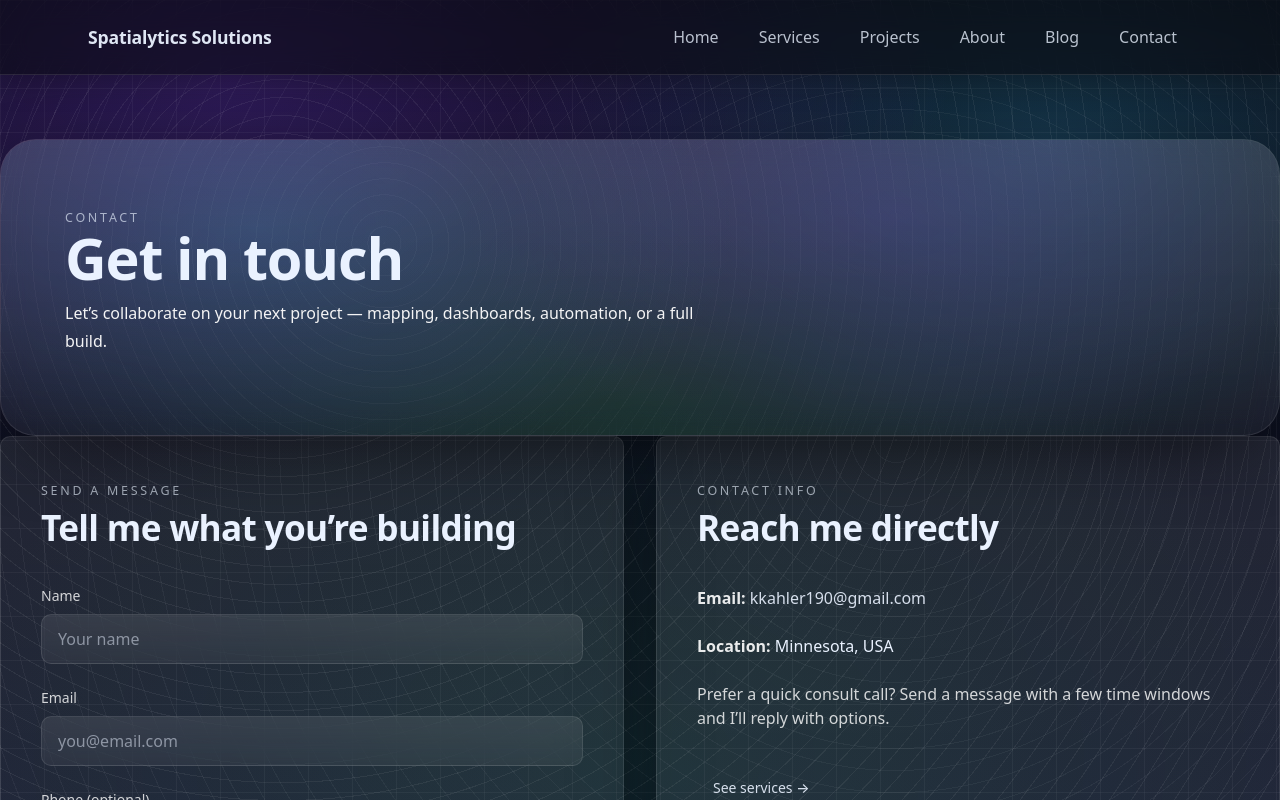
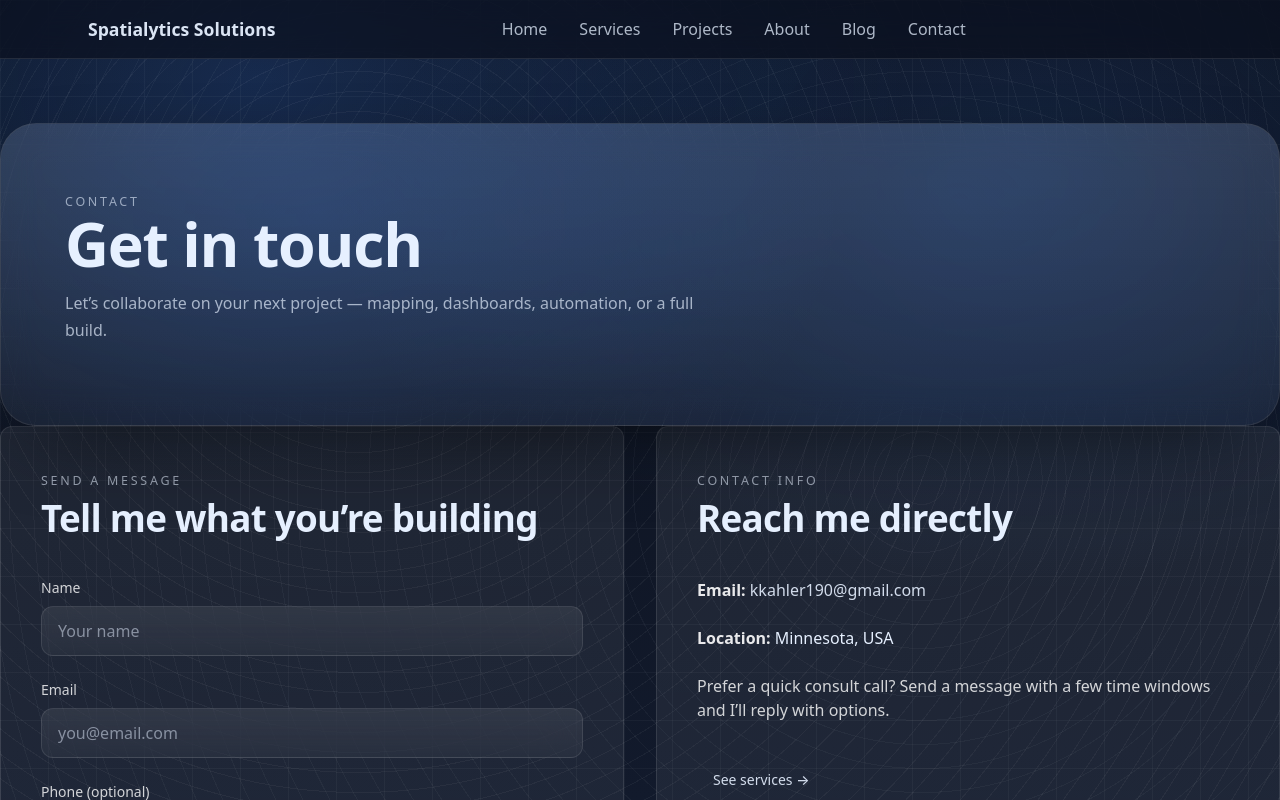
Before and after one commit to KristineMK72/spatialytics-next, a Next.js app: page /contact in a window 1280 px wide. Shown: the top 800 px of the page. Built offline with nearby package versions, Linux system fonts and the light colour scheme.

Commit message:
Update globals.css

```diff
--- a/src/app/globals.css
+++ b/src/app/globals.css
@@ -1,119 +1,105 @@
 /* ==========================================================
-   Spatialytics — Modern Dark Theme (Tailwind v4 compatible)
-   Background: topo/grid + blue/violet glow
-   UI: glass cards, sticky nav, hero overlay
+   Spatialytics — Advocacy Through Spatial Intelligence
+   Modern Dark Theme · Spatial · Blue-led · Institutional
 ========================================================== */
 
 @import "tailwindcss";
-
 @import "tw-animate-css";
-
 @custom-variant dark (&:is(.dark *));
 
-/* ---- Theme tokens (CSS variables) ---- */
+/* ==========================================================
+   THEME TOKENS
+========================================================== */
+
 :root {
-  --bg0: #0a0b12;
-  --bg1: #10152a;
-  --ink: #eaf2ff;
-  --muted: oklch(0.967 0.001 286.375);
+  /* Core palette */
+  --bg0: #0c111c;
+  --bg1: #121a2c;
+  --ink: #e6f0ff;
+  --muted: rgba(230, 240, 255, 0.68);
 
-  --glass: rgba(255, 255, 255, 0.08);
-  --glass-2: rgba(255, 255, 255, 0.06);
-  --stroke: rgba(255, 255, 255, 0.14);
-  --stroke-2: rgba(255, 255, 255, 0.10);
+  /* Brand blue */
+  --brand-blue: #3b82f6;
+  --brand-blue-soft: rgba(59, 130, 246, 0.18);
 
-  --accent: oklch(0.967 0.001 286.375);     /* sky-400 */
-  --accent2: #7c3aed;    /* violet-600 */
-  --accent3: #22c55e;    /* green-500 */
+  /* Glass system */
+  --glass: rgba(255, 255, 255, 0.06);
+  --stroke: rgba(255, 255, 255, 0.10);
 
-  --shadow: 0 22px 80px -28px rgba(0, 0, 0, 0.75);
-  --radius: 0.625rem;
-  --background: oklch(1 0 0);
-  --foreground: oklch(0.141 0.005 285.823);
-  --card: oklch(1 0 0);
-  --card-foreground: oklch(0.141 0.005 285.823);
-  --popover: oklch(1 0 0);
-  --popover-foreground: oklch(0.141 0.005 285.823);
-  --primary: oklch(0.21 0.006 285.885);
-  --primary-foreground: oklch(0.985 0 0);
-  --secondary: oklch(0.967 0.001 286.375);
-  --secondary-foreground: oklch(0.21 0.006 285.885);
-  --muted-foreground: oklch(0.552 0.016 285.938);
-  --accent-foreground: oklch(0.21 0.006 285.885);
-  --destructive: oklch(0.577 0.245 27.325);
-  --border: oklch(0.92 0.004 286.32);
-  --input: oklch(0.92 0.004 286.32);
-  --ring: oklch(0.705 0.015 286.067);
-  --chart-1: oklch(0.646 0.222 41.116);
-  --chart-2: oklch(0.6 0.118 184.704);
-  --chart-3: oklch(0.398 0.07 227.392);
-  --chart-4: oklch(0.828 0.189 84.429);
-  --chart-5: oklch(0.769 0.188 70.08);
-  --sidebar: oklch(0.985 0 0);
-  --sidebar-foreground: oklch(0.141 0.005 285.823);
-  --sidebar-primary: oklch(0.21 0.006 285.885);
-  --sidebar-primary-foreground: oklch(0.985 0 0);
-  --sidebar-accent: oklch(0.967 0.001 286.375);
-  --sidebar-accent-foreground: oklch(0.21 0.006 285.885);
-  --sidebar-border: oklch(0.92 0.004 286.32);
-  --sidebar-ring: oklch(0.705 0.015 286.067);
+  --shadow: 0 28px 90px -40px rgba(0, 0, 0, 0.8);
+  --radius: 0.75rem;
 }
 
-/* ---- Global resets ---- */
-* {
-  box-sizing: border-box;
-}
+/* ==========================================================
+   GLOBAL RESET
+========================================================== */
 
-html,
-body {
-  height: 100%;
-}
+* { box-sizing: border-box; }
+
+html, body { height: 100%; }
 
 body {
   margin: 0;
   font-family: ui-sans-serif, system-ui, -apple-system, Segoe UI, Roboto, Arial, sans-serif;
   color: var(--ink);
-  background-color: var(--bg0);
 
-  /* Topo + grid + glow background */
   background:
-    /* topo contour rings */
-    repeating-radial-gradient(circle at 22% 28%, rgba(255,255,255,0.06) 0 1px, transparent 1px 18px),
-    repeating-radial-gradient(circle at 70% 55%, rgba(255,255,255,0.045) 0 1px, transparent 1px 22px),
+    /* subtle topo-style contour rings */
+    repeating-radial-gradient(
+      circle at 28% 34%,
+      rgba(255,255,255,0.045) 0 1px,
+      transparent 1px 20px
+    ),
+    repeating-radial-gradient(
+      circle at 72% 60%,
+      rgba(255,255,255,0.035) 0 1px,
+      transparent 1px 24px
+    ),
 
-    /* subtle map grid */
-    linear-gradient(rgba(255,255,255,0.045) 1px, transparent 1px) 0 0 / 44px 44px,
-    linear-gradient(90deg, rgba(255,255,255,0.045) 1px, transparent 1px) 0 0 / 44px 44px,
+    /* soft spatial grid */
+    linear-gradient(rgba(255,255,255,0.035) 1px, transparent 1px) 0 0 / 48px 48px,
+    linear-gradient(90deg, rgba(255,255,255,0.035) 1px, transparent 1px) 0 0 / 48px 48px,
 
-    /* soft “atmosphere” glows */
-    radial-gradient(1200px 650px at 18% 10%, rgba(124,58,237,0.30), transparent 60%),
-    radial-gradient(900px 520px at 82% 18%, rgba(56,189,248,0.22), transparent 60%),
-    radial-gradient(1000px 680px at 50% 95%, rgba(34,197,94,0.10), transparent 70%),
+    /* blue atmosphere wash */
+    radial-gradient(
+      1000px 600px at 20% 10%,
+      rgba(59,130,246,0.22),
+      transparent 65%
+    ),
+
+    radial-gradient(
+      900px 600px at 80% 20%,
+      rgba(59,130,246,0.14),
+      transparent 70%
+    ),
 
     /* base gradient */
     linear-gradient(180deg, var(--bg0), var(--bg1));
 }
 
-/* Prevent accidental light backgrounds */
-main {
-  background: transparent;
+/* Prevent unwanted light backgrounds */
+main { background: transparent; }
+
+::selection {
+  background: rgba(59,130,246,0.35);
 }
 
-::selection {
-  background: rgba(56, 189, 248, 0.25);
-}
+/* ==========================================================
+   TYPOGRAPHY
+========================================================== */
 
-/* ---- Typography helpers ---- */
-.h1,
-.h2,
-.h3 {
-  margin: 0 0 12px;
+.h1, .h2, .h3 {
+  margin: 0 0 14px;
   font-weight: 800;
   letter-spacing: -0.02em;
 }
 
-.h1 { font-size: clamp(2.2rem, 5vw, 3.6rem); line-height: 1.05; }
-.h2 { font-size: clamp(1.6rem, 3vw, 2.2rem); }
+.h1 {
+  font-size: clamp(2.3rem, 5vw, 3.8rem);
+  line-height: 1.05;
+}
+
+.h2 { font-size: clamp(1.6rem, 3vw, 2.3rem); }
 .h3 { font-size: 1.25rem; }
 
 .p {
@@ -127,173 +113,108 @@ main {
   font-size: 0.78rem;
   letter-spacing: 0.22em;
   text-transform: uppercase;
-  color: rgba(234, 242, 255, 0.65);
+  color: rgba(230, 240, 255, 0.6);
 }
 
-.prose {
-  max-width: 70ch;
-}
+/* ==========================================================
+   GLASS SURFACES
+========================================================== */
 
-.stack > * + * {
-  margin-top: 14px;
-}
+.glass {
+  background: linear-gradient(
+    180deg,
+    rgba(255,255,255,0.08),
+    rgba(255,255,255,0.04)
+  );
 
-@media (min-width: 768px) {
-  .stack > * + * {
-    margin-top: 18px;
-  }
-}
-
-/* ---- Glass surfaces ---- */
-.glass {
-  background: linear-gradient(180deg, rgba(255,255,255,0.09), rgba(255,255,255,0.05));
-  border: 1px solid var(--stroke-2);
+  border: 1px solid var(--stroke);
   border-radius: var(--radius);
-  backdrop-filter: blur(14px);
-  -webkit-backdrop-filter: blur(14px);
+  backdrop-filter: blur(18px);
+  -webkit-backdrop-filter: blur(18px);
   box-shadow: var(--shadow);
 }
 
-.sheet {
-  background: rgba(0, 0, 0, 0.50);
+/* ==========================================================
+   CARDS
+========================================================== */
+
+.card {
   border: 1px solid var(--stroke);
+  background: linear-gradient(
+    180deg,
+    rgba(255,255,255,0.07),
+    rgba(255,255,255,0.04)
+  );
+
   border-radius: var(--radius);
-  padding: 40px 20px;
-}
-
-/* ---- Card ---- */
-.card {
-  border: 1px solid var(--stroke-2);
-  background: linear-gradient(180deg, rgba(255,255,255,0.09), rgba(255,255,255,0.05));
-  border-radius: var(--radius);
-  box-shadow: var(--shadow);
-  transition: transform 220ms ease, box-shadow 220ms ease, border-color 220ms ease;
+  transition: transform 220ms ease, border-color 220ms ease, box-shadow 220ms ease;
 }
 
 .card:hover {
-  transform: translateY(-8px);
-  border-color: rgba(56, 189, 248, 0.22);
-  box-shadow: 0 26px 90px -34px rgba(0, 0, 0, 0.85);
+  transform: translateY(-6px);
+  border-color: rgba(59,130,246,0.35);
+  box-shadow: 0 30px 100px -40px rgba(0,0,0,0.85);
 }
 
-/* ---- Links ---- */
+/* ==========================================================
+   LINKS
+========================================================== */
+
 a {
-  color: rgba(234, 242, 255, 0.9);
+  color: rgba(230,240,255,0.9);
   text-decoration: none;
 }
 
 a:hover {
-  color: #fff;
+  color: #ffffff;
   text-decoration: underline;
   text-underline-offset: 4px;
 }
 
-/* ---- Navigation ---- */
+/* ==========================================================
+   NAVIGATION
+========================================================== */
+
 .nav {
   position: sticky;
   top: 0;
   z-index: 50;
-  background: rgba(8, 10, 18, 0.55);
-  backdrop-filter: blur(14px);
-  -webkit-backdrop-filter: blur(14px);
-  border-bottom: 1px solid var(--stroke-2);
-  box-shadow: 0 6px 30px rgba(0, 0, 0, 0.25);
+  background: rgba(10, 15, 28, 0.65);
+  backdrop-filter: blur(18px);
+  border-bottom: 1px solid var(--stroke);
 }
 
 .nav-inner {
   max-width: 1140px;
   margin: 0 auto;
-  padding: 14px 18px;
+  padding: 16px 18px;
   display: flex;
   align-items: center;
   justify-content: space-between;
-  gap: 14px;
 }
 
 .brand {
-  color: rgba(234, 242, 255, 0.95);
   font-weight: 900;
-  letter-spacing: -0.01em;
-  text-decoration: none;
   font-size: 1.1rem;
-}
-
-.nav-links {
-  display: flex;
-  gap: 10px;
-  align-items: center;
+  color: rgba(230,240,255,0.95);
 }
 
 .nav-link {
-  color: rgba(234, 242, 255, 0.78);
-  padding: 10px 14px;
+  padding: 10px 16px;
   border-radius: 999px;
-  border: 1px solid transparent;
-  transition: background 200ms ease, border-color 200ms ease, transform 200ms ease, color 200ms ease;
+  color: rgba(230,240,255,0.75);
+  transition: all 200ms ease;
 }
 
 .nav-link:hover {
+  background: rgba(59,130,246,0.12);
   color: #fff;
-  background: rgba(255, 255, 255, 0.06);
-  border-color: var(--stroke-2);
-  transform: translateY(-1px);
 }
 
-/* Burger menu */
-.nav-burger {
-  display: none;
-  width: 44px;
-  height: 44px;
-  border-radius: 14px;
-  border: 1px solid rgba(255, 255, 255, 0.12);
-  background: rgba(255, 255, 255, 0.06);
-  backdrop-filter: blur(10px);
-  cursor: pointer;
-  flex-direction: column;
-  justify-content: center;
-  align-items: center;
-}
+/* ==========================================================
+   HERO PANEL
+========================================================== */
 
-.burger-line {
-  display: block;
-  width: 18px;
-  height: 2px;
-  margin: 4px 0;
-  background: rgba(234, 242, 255, 0.85);
-  border-radius: 2px;
-}
-
-.nav-mobile {
-  max-width: 1140px;
-  margin: 0 auto;
-  padding: 10px 18px 16px;
-  display: none;
-}
-
-.nav-mobile-link {
-  display: block;
-  padding: 12px 14px;
-  border-radius: 14px;
-  border: 1px solid var(--stroke);
-  background: rgba(0, 0, 0, 0.35);
-  color: rgba(234, 242, 255, 0.9);
-  margin-top: 10px;
-}
-
-/* Responsive nav */
-@media (max-width: 860px) {
-  .nav-links {
-    display: none;
-  }
-  .nav-burger {
-    display: flex;
-  }
-  .nav-mobile {
-    display: block;
-  }
-}
-
-/* ---- Hero panel overlay ---- */
 .hero-panel {
   position: relative;
   overflow: hidden;
@@ -304,21 +225,24 @@ a:hover {
   content: "";
   position: absolute;
   inset: 0;
+
   background:
-    radial-gradient(800px 420px at 20% 30%, rgba(56,189,248,0.18), transparent 60%),
-    radial-gradient(720px 420px at 70% 25%, rgba(124,58,237,0.18), transparent 60%),
-    radial-gradient(900px 520px at 50% 90%, rgba(34,197,94,0.10), transparent 70%),
-    linear-gradient(180deg, rgba(255,255,255,0.05), transparent);
-  pointer-events: none;
-}
+    radial-gradient(
+      800px 500px at 25% 30%,
+      rgba(59,130,246,0.18),
+      transparent 65%
+    ),
+    radial-gradient(
+      900px 600px at 75% 25%,
+      rgba(59,130,246,0.15),
+      transparent 70%
+    ),
+    linear-gradient(
+      180deg,
+      rgba(255,255,255,0.05),
+      transparent
+    );
 
-.hero-panel::after {
-  content: "";
-  position: absolute;
-  inset: 0;
-  background: repeating-radial-gradient(circle at 30% 35%, rgba(255,255,255,0.08) 0 1px, transparent 1px 16px);
-  opacity: 0.35;
-  mix-blend-mode: overlay;
   pointer-events: none;
 }
 
@@ -327,86 +251,11 @@ a:hover {
   z-index: 1;
 }
 
-@theme inline {
-  --radius-sm: calc(var(--radius) - 4px);
-  --radius-md: calc(var(--radius) - 2px);
-  --radius-lg: var(--radius);
-  --radius-xl: calc(var(--radius) + 4px);
-  --radius-2xl: calc(var(--radius) + 8px);
-  --radius-3xl: calc(var(--radius) + 12px);
-  --radius-4xl: calc(var(--radius) + 16px);
-  --color-background: var(--background);
-  --color-foreground: var(--foreground);
-  --color-card: var(--card);
-  --color-card-foreground: var(--card-foreground);
-  --color-popover: var(--popover);
-  --color-popover-foreground: var(--popover-foreground);
-  --color-primary: var(--primary);
-  --color-primary-foreground: var(--primary-foreground);
-  --color-secondary: var(--secondary);
-  --color-secondary-foreground: var(--secondary-foreground);
-  --color-muted: var(--muted);
-  --color-muted-foreground: var(--muted-foreground);
-  --color-accent: var(--accent);
-  --color-accent-foreground: var(--accent-foreground);
-  --color-destructive: var(--destructive);
-  --color-border: var(--border);
-  --color-input: var(--input);
-  --color-ring: var(--ring);
-  --color-chart-1: var(--chart-1);
-  --color-chart-2: var(--chart-2);
-  --color-chart-3: var(--chart-3);
-  --color-chart-4: var(--chart-4);
-  --color-chart-5: var(--chart-5);
-  --color-sidebar: var(--sidebar);
-  --color-sidebar-foreground: var(--sidebar-foreground);
-  --color-sidebar-primary: var(--sidebar-primary);
-  --color-sidebar-primary-foreground: var(--sidebar-primary-foreground);
-  --color-sidebar-accent: var(--sidebar-accent);
-  --color-sidebar-accent-foreground: var(--sidebar-accent-foreground);
-  --color-sidebar-border: var(--sidebar-border);
-  --color-sidebar-ring: var(--sidebar-ring);
-}
+/* ==========================================================
+   DARK MODE OVERRIDES
+========================================================== */
 
 .dark {
-  --background: oklch(0.141 0.005 285.823);
-  --foreground: oklch(0.985 0 0);
-  --card: oklch(0.21 0.006 285.885);
-  --card-foreground: oklch(0.985 0 0);
-  --popover: oklch(0.21 0.006 285.885);
-  --popover-foreground: oklch(0.985 0 0);
-  --primary: oklch(0.92 0.004 286.32);
-  --primary-foreground: oklch(0.21 0.006 285.885);
-  --secondary: oklch(0.274 0.006 286.033);
-  --secondary-foreground: oklch(0.985 0 0);
-  --muted: oklch(0.274 0.006 286.033);
-  --muted-foreground: oklch(0.705 0.015 286.067);
-  --accent: oklch(0.274 0.006 286.033);
-  --accent-foreground: oklch(0.985 0 0);
-  --destructive: oklch(0.704 0.191 22.216);
-  --border: oklch(1 0 0 / 10%);
-  --input: oklch(1 0 0 / 15%);
-  --ring: oklch(0.552 0.016 285.938);
-  --chart-1: oklch(0.488 0.243 264.376);
-  --chart-2: oklch(0.696 0.17 162.48);
-  --chart-3: oklch(0.769 0.188 70.08);
-  --chart-4: oklch(0.627 0.265 303.9);
-  --chart-5: oklch(0.645 0.246 16.439);
-  --sidebar: oklch(0.21 0.006 285.885);
-  --sidebar-foreground: oklch(0.985 0 0);
-  --sidebar-primary: oklch(0.488 0.243 264.376);
-  --sidebar-primary-foreground: oklch(0.985 0 0);
-  --sidebar-accent: oklch(0.274 0.006 286.033);
-  --sidebar-accent-foreground: oklch(0.985 0 0);
-  --sidebar-border: oklch(1 0 0 / 10%);
-  --sidebar-ring: oklch(0.552 0.016 285.938);
+  --ink: #f3f7ff;
+  --muted: rgba(243,247,255,0.7);
 }
-
-@layer base {
-  * {
-    @apply border-border outline-ring/50;
-  }
-  body {
-    @apply bg-background text-foreground;
-  }
-}
```
